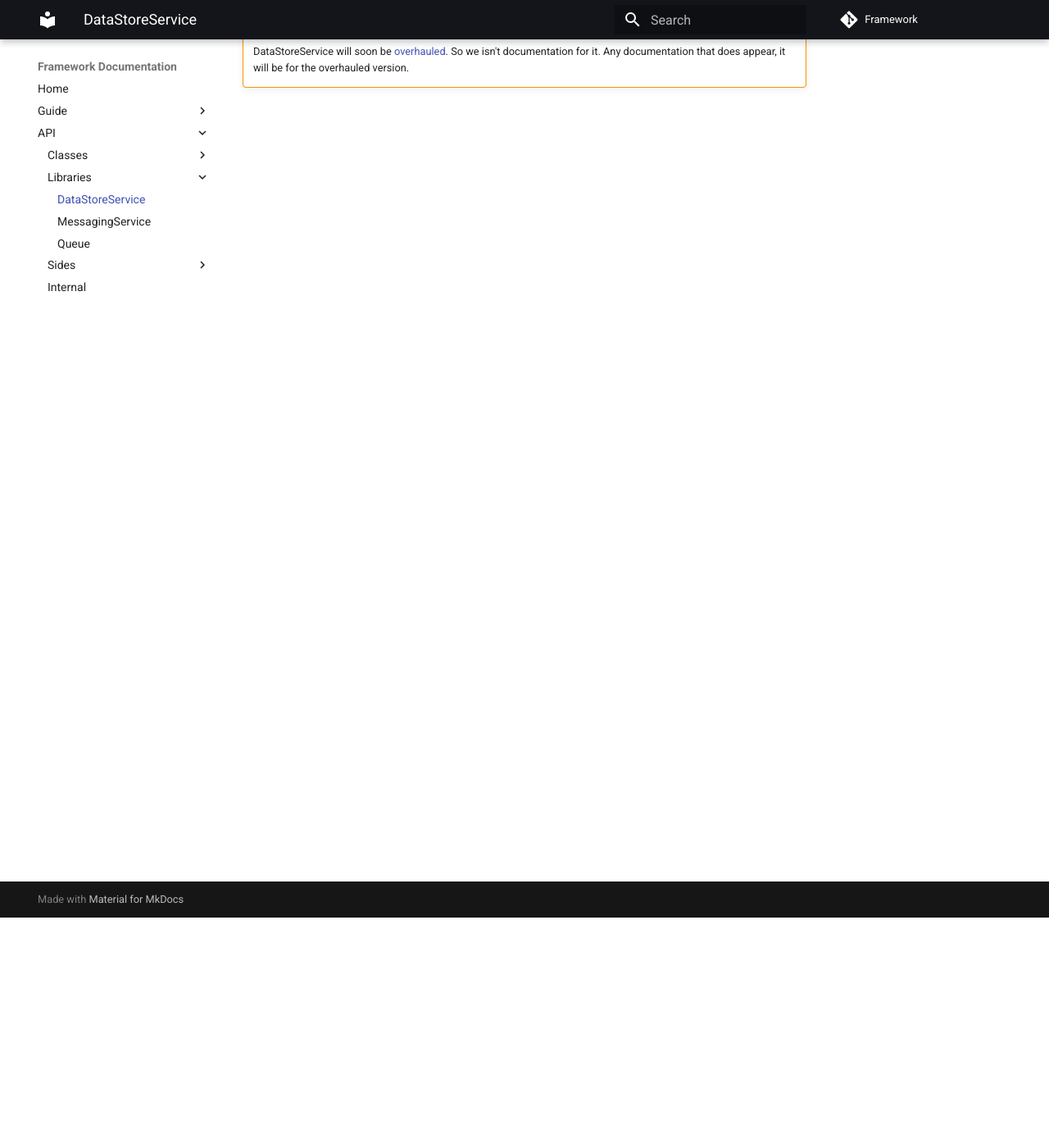
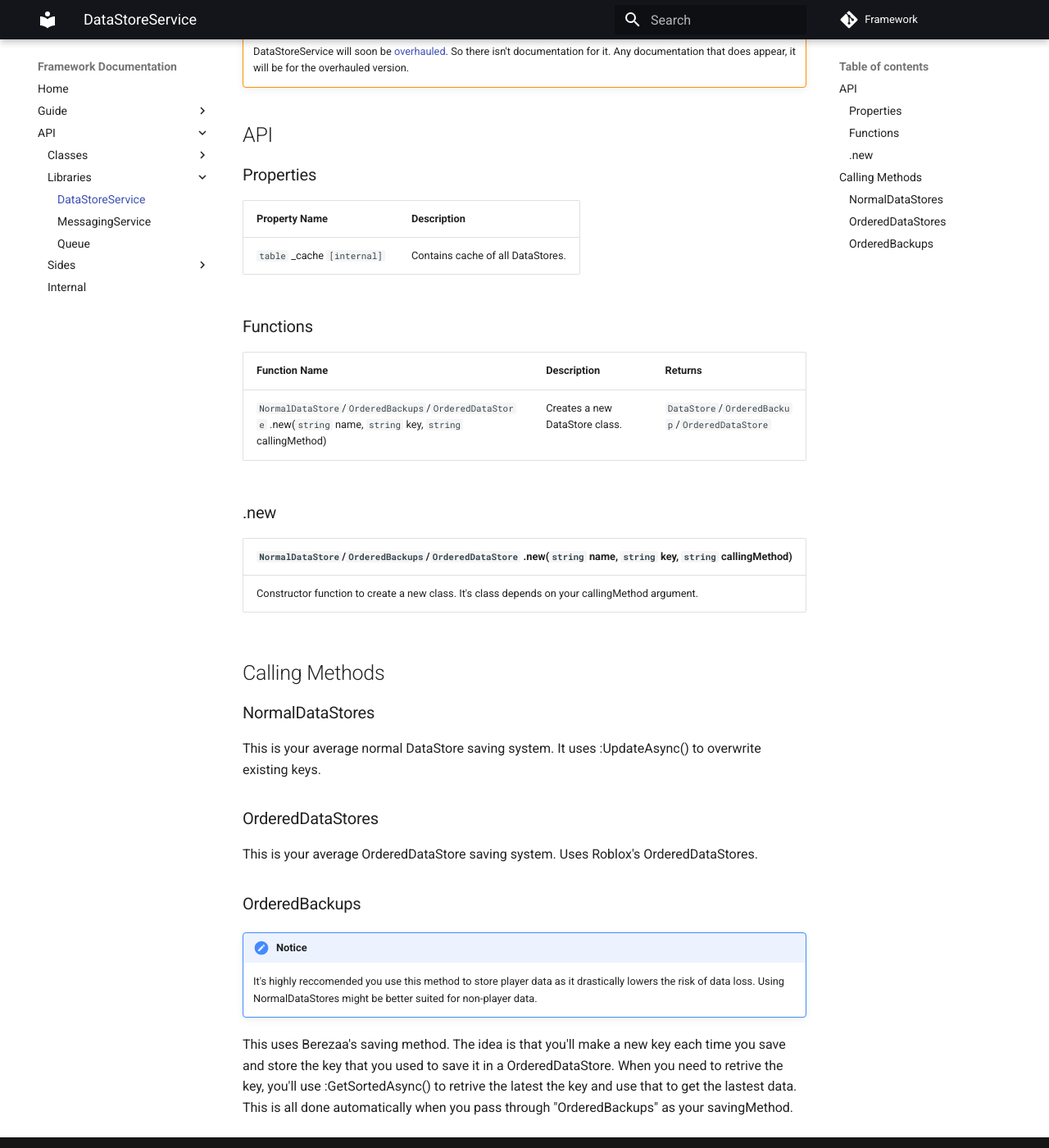
Before and after one commit to DontRevealMe/Framework, an MkDocs documentation site: the page built from docs/API/Libraries/DataStoreService.md, in a window 1280 px wide and 1400 px high, scrolled down 281 px. Shown: the whole window at 82% size. Built offline with MkDocs 1.6.1 and Material for MkDocs 9.7.7, drawn with Linux system fonts in a browser that asks for light colours; comment, search, counter and statistics services are not loaded; old or Windows-style settings are respelled for this version of MkDocs.

Commit message:
Update doc

```diff
--- a/docs/API/Libraries/DataStoreService.md
+++ b/docs/API/Libraries/DataStoreService.md
@@ -4,5 +4,42 @@
     This library can only be accessed by the server
 
 !!! Warning
-    DataStoreService will soon be [overhauled](https://github.com/DontRevealMe/Framework/issues/6). So we isn't documentation for it.
+    DataStoreService will soon be [overhauled](https://github.com/DontRevealMe/Framework/issues/6). So there isn't documentation for it.
     Any documentation that does appear, it will be for the overhauled version.
+
+## API
+
+### Properties
+
+| Property Name | Description |
+|---------------|-------------|
+| ``table`` _cache ``[internal]`` | Contains cache of all DataStores. |
+
+### Functions
+
+| Function Name | Description | Returns |
+|---------------|-------------|---------|
+| ``NormalDataStore``/``OrderedBackups``/``OrderedDataStore`` .new(``string`` name, ``string`` key, ``string`` callingMethod) | Creates a new DataStore class. | ``DataStore``/``OrderedBackup``/``OrderedDataStore`` |
+
+### .new
+
+| ``NormalDataStore``/``OrderedBackups``/``OrderedDataStore`` .new(``string`` name, ``string`` key, ``string`` callingMethod) |
+|----------------------------------------------------------------------------------------------------------------------|
+| Constructor function to create a new class. It's class depends on your callingMethod argument. |
+
+## Calling Methods
+
+### NormalDataStores
+
+This is your average normal DataStore saving system. It uses :UpdateAsync() to overwrite existing keys.
+
+### OrderedDataStores
+
+This is your average OrderedDataStore saving system. Uses Roblox's OrderedDataStores.
+
+### OrderedBackups
+
+!!! Notice
+    It's highly reccomended you use this method to store player data as it drastically lowers the risk of data loss. Using NormalDataStores might be better suited for non-player data.
+
+This uses Berezaa's saving method. The idea is that you'll make a new key each time you save and store the key that you used to save it in a OrderedDataStore. When you need to retrive the key, you'll use :GetSortedAsync() to retrive the latest the key and use that to get the lastest data. This is all done automatically when you pass through "OrderedBackups" as your savingMethod.
```
Also changed, not shown: docs/Guide/Contributing/DocumentationStandards.md (+4 -4 lines).
